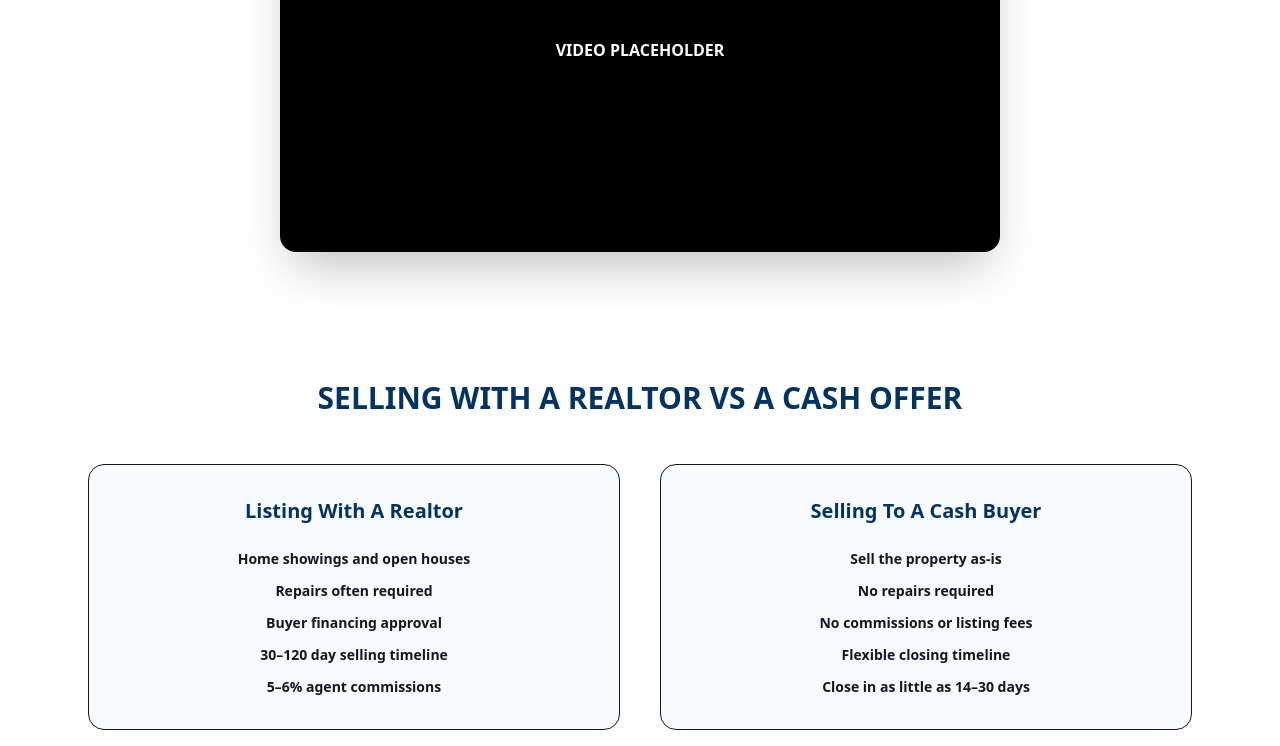
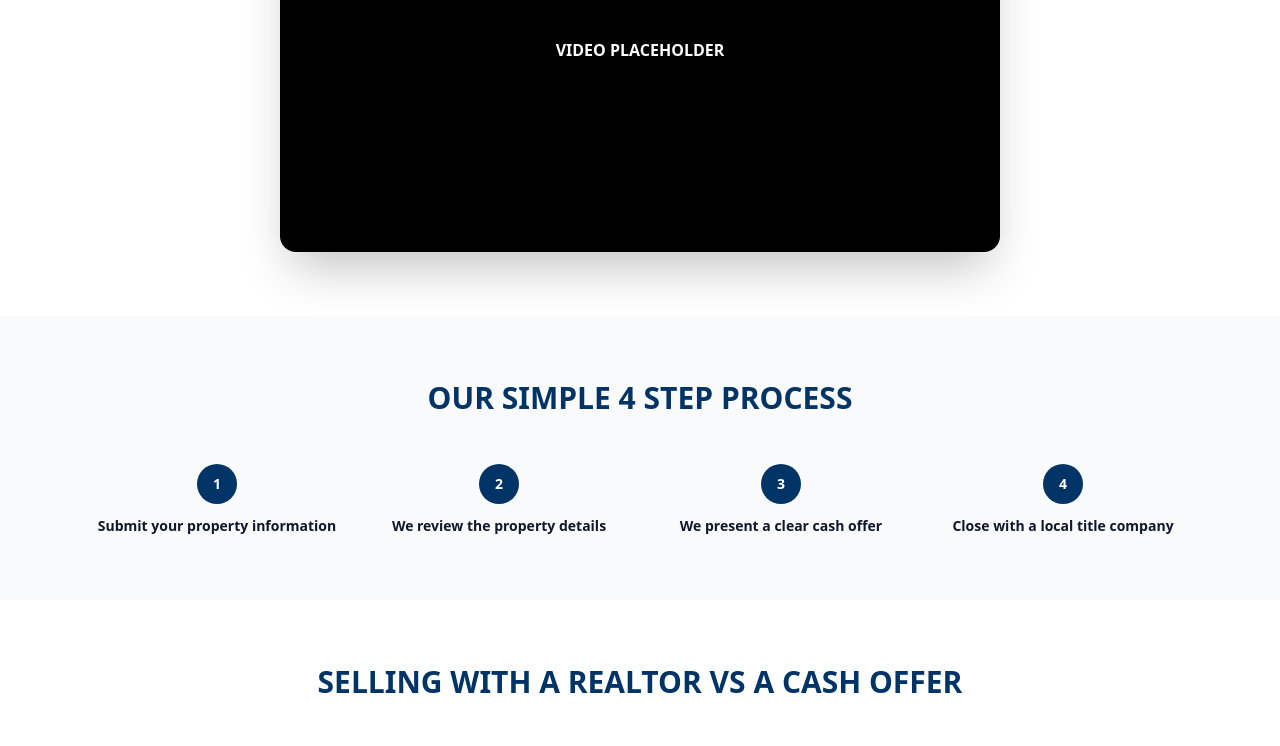
Before and after one commit to nijackacquisitions56/nijack-property-solutions, a React (Vite) app: page / in a window 1280 px wide. Shown: the part 556-1302 px from the top of the page. Built offline with nearby package versions, Linux system fonts and the light colour scheme.

Commit message:
Update App.jsx

```diff
--- a/src/App.jsx
+++ b/src/App.jsx
@@ -50,7 +50,40 @@ const NijackSite = () => {
           <p className="text-white font-black uppercase">Video Placeholder</p>
         </div>
       </section>
+{/* 4 STEP PROCESS */}
+<section className="bg-gray-50 py-16 text-center">
+  <div className="max-w-6xl mx-auto px-6">
 
+    <h2 className="text-[#003366] font-black text-3xl uppercase mb-12">
+      Our Simple 4 Step Process
+    </h2>
+
+    <div className="grid md:grid-cols-4 gap-6 font-bold text-sm">
+
+      <div>
+        <div className="bg-[#003366] text-white w-10 h-10 flex items-center justify-center rounded-full mx-auto mb-3">1</div>
+        Submit your property information
+      </div>
+
+      <div>
+        <div className="bg-[#003366] text-white w-10 h-10 flex items-center justify-center rounded-full mx-auto mb-3">2</div>
+        We review the property details
+      </div>
+
+      <div>
+        <div className="bg-[#003366] text-white w-10 h-10 flex items-center justify-center rounded-full mx-auto mb-3">3</div>
+        We present a clear cash offer
+      </div>
+
+      <div>
+        <div className="bg-[#003366] text-white w-10 h-10 flex items-center justify-center rounded-full mx-auto mb-3">4</div>
+        Close with a local title company
+      </div>
+
+    </div>
+
+  </div>
+</section>
       {/* REALTOR VS CASH */}
       <section className="max-w-6xl mx-auto px-6 py-16 text-center">
         <h2 className="text-[#003366] text-3xl font-black uppercase mb-12">
```
